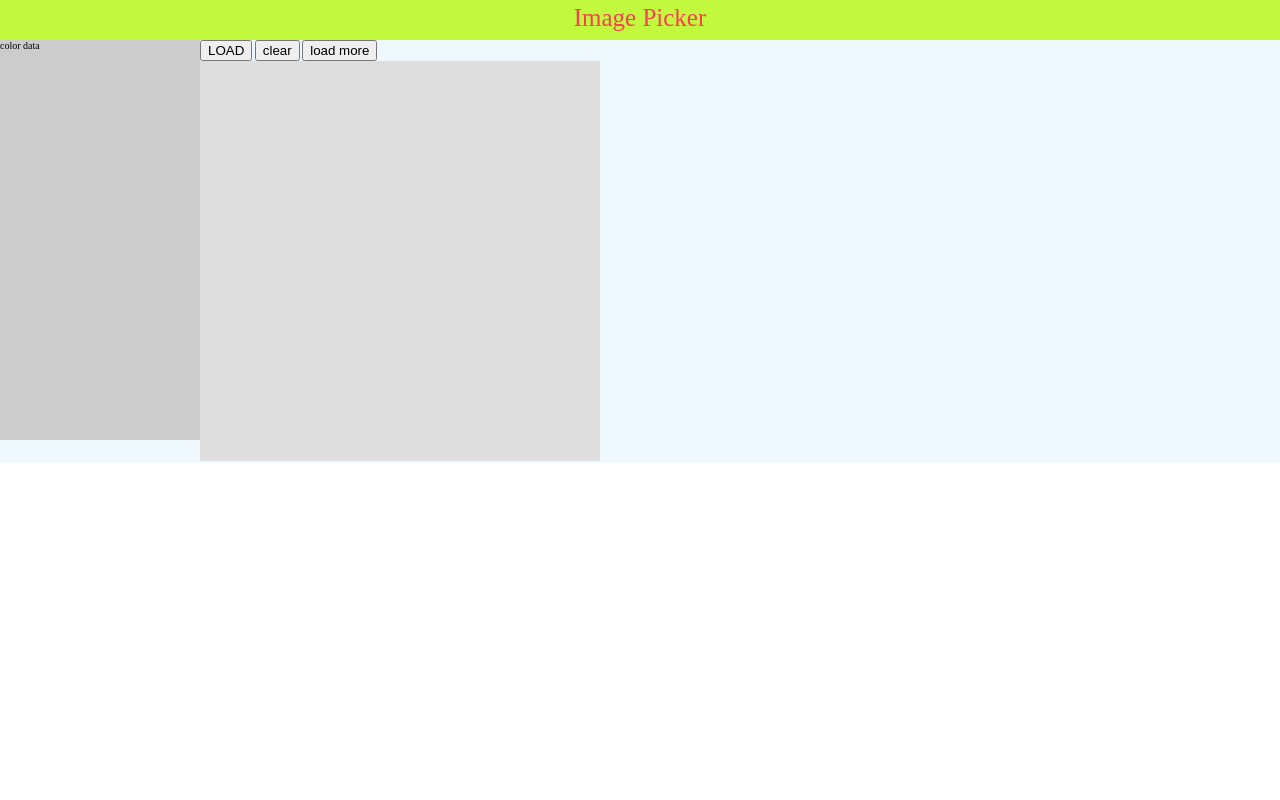
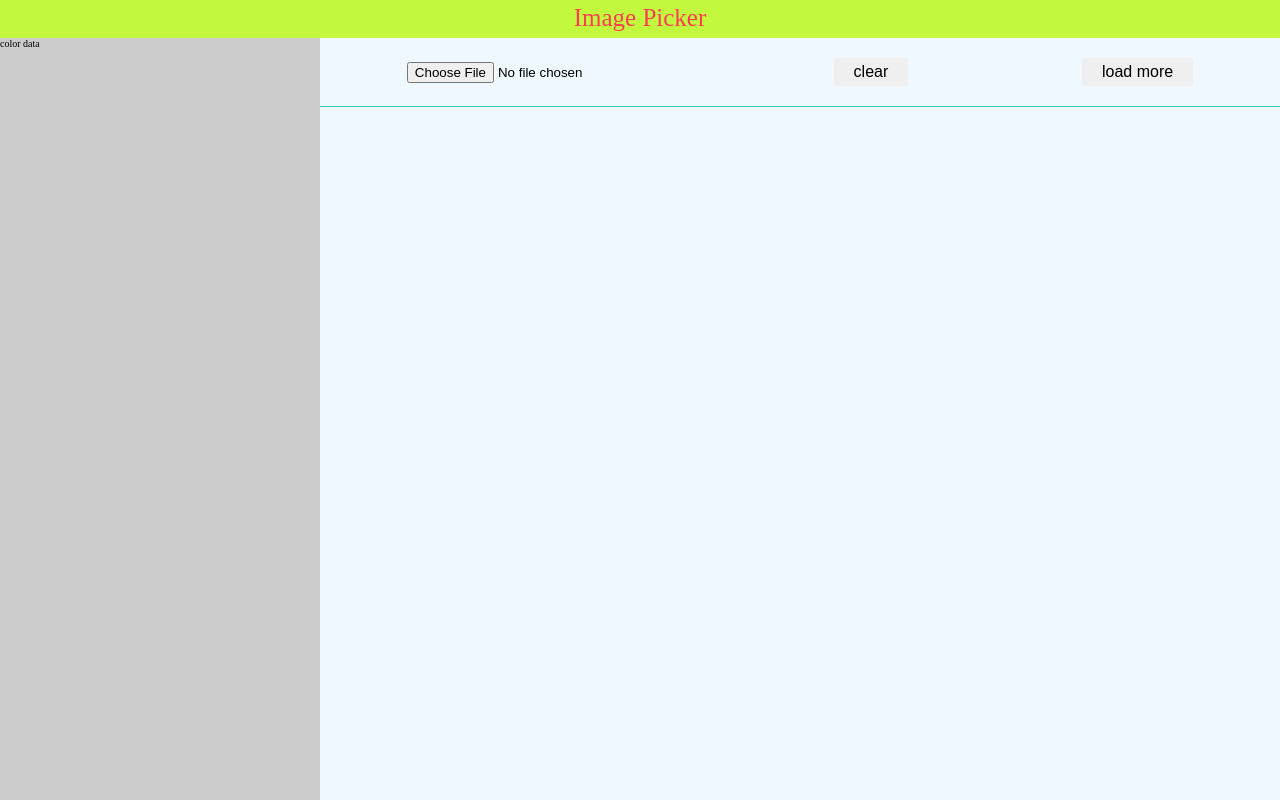
Before and after one commit to TigranWeb/image-color-picker, a plain HTML site: page index.html in a window 1280 px wide. Drawn offline with Linux system fonts and the light colour scheme.

Commit message:
add first layout, image draw function , canvas reasize function

```diff
--- /dev/null
+++ b/canvas.js
@@ -0,0 +1 @@
+export default () => {console.log(AAAAAAAAAAAAAAAAa)}
--- a/index.html
+++ b/index.html
@@ -20,7 +20,7 @@
         </section>
         <section class="cp-image-section">
             <div class="cp-image-controller">
-                <input type="button" value="LOAD">
+                <input type="file" id="file-input" value="LOAD">
                 <button>clear</button>
                 <button>load more</button>
             </div>
--- a/main.js
+++ b/main.js
@@ -1,11 +1,60 @@
 window.onload = () => {
+    let fileListUrl = [];
+    const fileInput = document.querySelector('#file-input');
     const canvas = document.querySelector('#canvas');
     const ctx = canvas.getContext('2d');
-    canvas.width = "400";
-    canvas.height = "400";
-    ctx.save();
-    ctx.fillStyle = "#dedede"
-    ctx.rect(0, 0 , canvas.width, canvas.height);
-    ctx.fill();
-    ctx.restore();
+    const canvasWrapper = document.querySelector('.cp-image-canvas')
+
+    // function declaretion
+    const debounce = (collback) => {
+        let timer;
+        return  () => {
+            if(timer){ clearTimeout(timer)}
+            timer  = setTimeout(collback, 100)
+        }
+    }
+    // evemts
+    fileInput.addEventListener('change', loadFile, false);
+    window.addEventListener('resize', debounce(setCanvasSize), false);
+    //
+
+    setCanvasSize();
+
+
+    function setCanvasSize () {
+        canvas.width = canvasWrapper.clientWidth;
+        canvas.height = canvasWrapper.clientHeight;
+        if(fileListUrl.length > 0){
+            rederImages(fileListUrl)
+        }
+    }
+
+    function loadFile(e) {
+        const {
+            files
+        } = e.target
+        for (let i = 0; i < files.length; i++) {
+            const file = files[i];
+            if (!file.type.startsWith('image/')) {
+                continue
+            }
+            fileListUrl.push(URL.createObjectURL(file))
+        }
+        rederImages(fileListUrl);
+    }
+
+    function rederImages(images) {
+        if (images instanceof Array) {
+            countImages = images.length;
+            for (let i = 0; i < countImages; ++i) {
+                tempImage = new Image();
+                tempImage.onload = () => {
+                    ctx.drawImage(tempImage, 10, 10)
+                }
+                tempImage.src = images[i]
+            }
+        } else {
+            console.log('somtings is vrong')
+        }
+    }
 }
--- a/style.css
+++ b/style.css
@@ -3,20 +3,26 @@
 #34D0BA;
 #FB3F51;
 */
-*{
+* {
     box-sizing: border-box;
 }
-html, body{
+
+html,
+body {
     padding: 0;
     margin: 0;
     font-size: 10px;
 }
-body{
+
+body {
     width: 100vw;
     height: 100vh;
     overflow: hidden;
+    display: flex;
+    flex-direction: column;
 }
-.cp-header{
+
+.cp-header {
     width: 100%;
     height: 40px;
     padding-top: 4px;
@@ -25,18 +31,48 @@ body{
     font-size: 2.5rem;
     text-align: center;
 }
-.sp-main{
+
+.sp-main {
     width: 100%;
     display: flex;
+    flex: 1;
     background-color: aliceblue
 }
-.cp-color-data{
-    width: 200px;
-    height: 400px;
+
+.cp-color-data {
+    width: 25%;
+    min-width: 200px;
     background-color: #ccc;
 }
+
 /* image section */
-.cp-image-section{
+.cp-image-controller {
     display: flex;
+    padding: 20px 0;
+    align-items: center;
+    justify-content: space-around;
+    border-bottom: 1px solid #34D0BA;
+}
+
+.cp-image-controller>button {
+    padding: 5px 20px;
+    border: none;
+    border-radius: 4px;
+    outline: none;
+    font-size: 1.6rem;
+    cursor: pointer;
+}
+.cp-image-controller>button:hover{
+    color: #34D0BA;
+}
+
+.cp-image-section {
+    width: 100%;
+    display: flex;
+    flex: 1;
     flex-direction: column;
 }
+.cp-image-canvas{
+    width: 100%;
+    flex: 1;
+}
```
